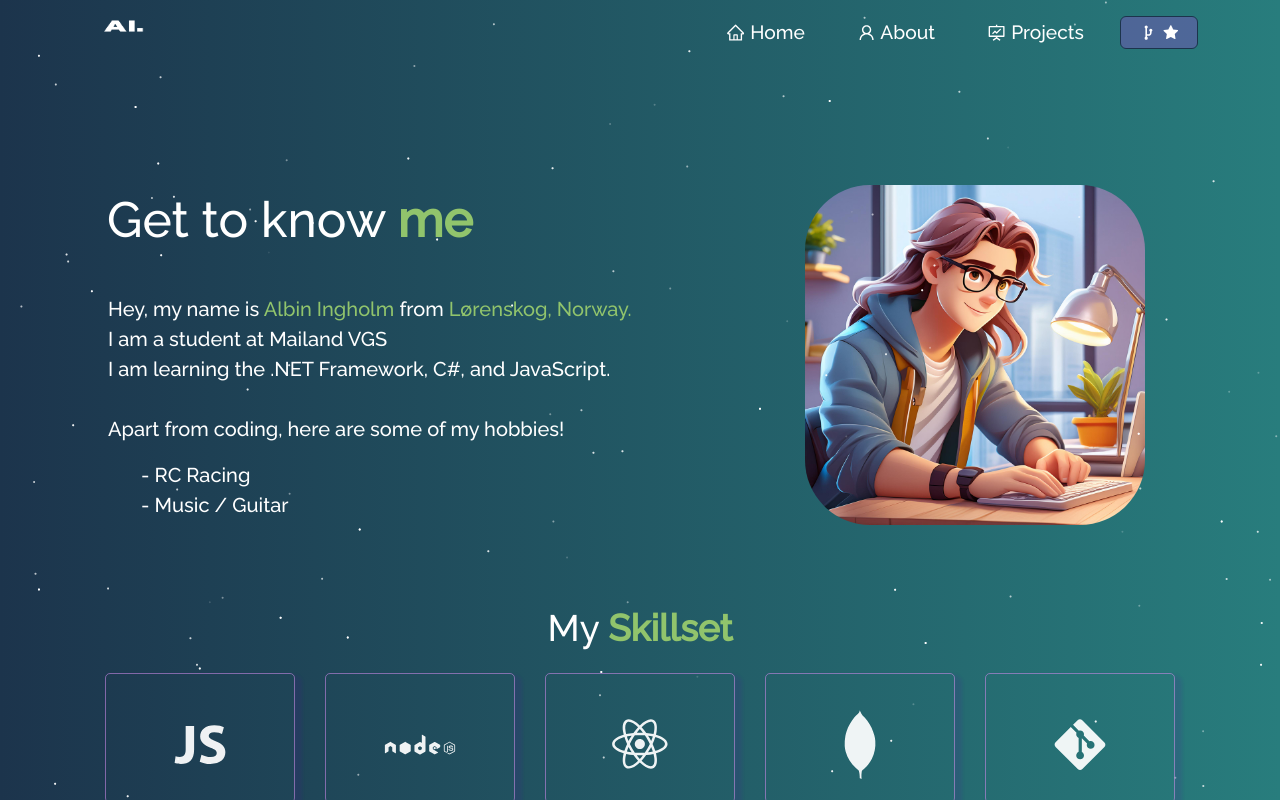
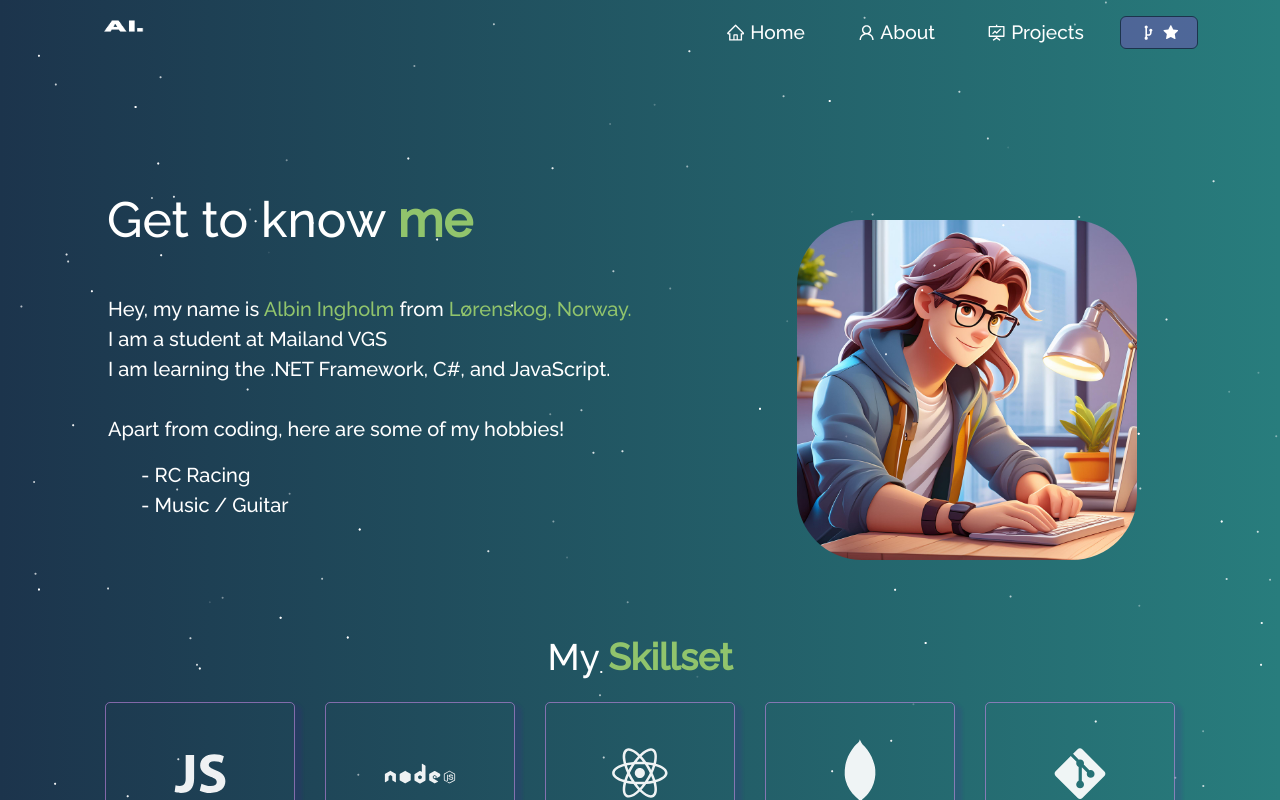
Before and after one commit to AlbinIngholm/Portefolje, a React (Create React App) app: page /about in a window 1280 px wide. Shown: the top 800 px of the page. Built offline with nearby package versions, Linux system fonts and the light colour scheme.

Commit message:
Optimized photo position for mobile devices

```diff
--- a/src/style.css
+++ b/src/style.css
@@ -527,8 +527,8 @@ body {
   }
   .img-fluid1 {
     border-radius: 20%;
-    margin-top: -100px;
-    margin-left: 17px;
+    margin-top: -65px;
+    margin-left: 0px;
     padding: 5px;
     width: 350px;
 
```
